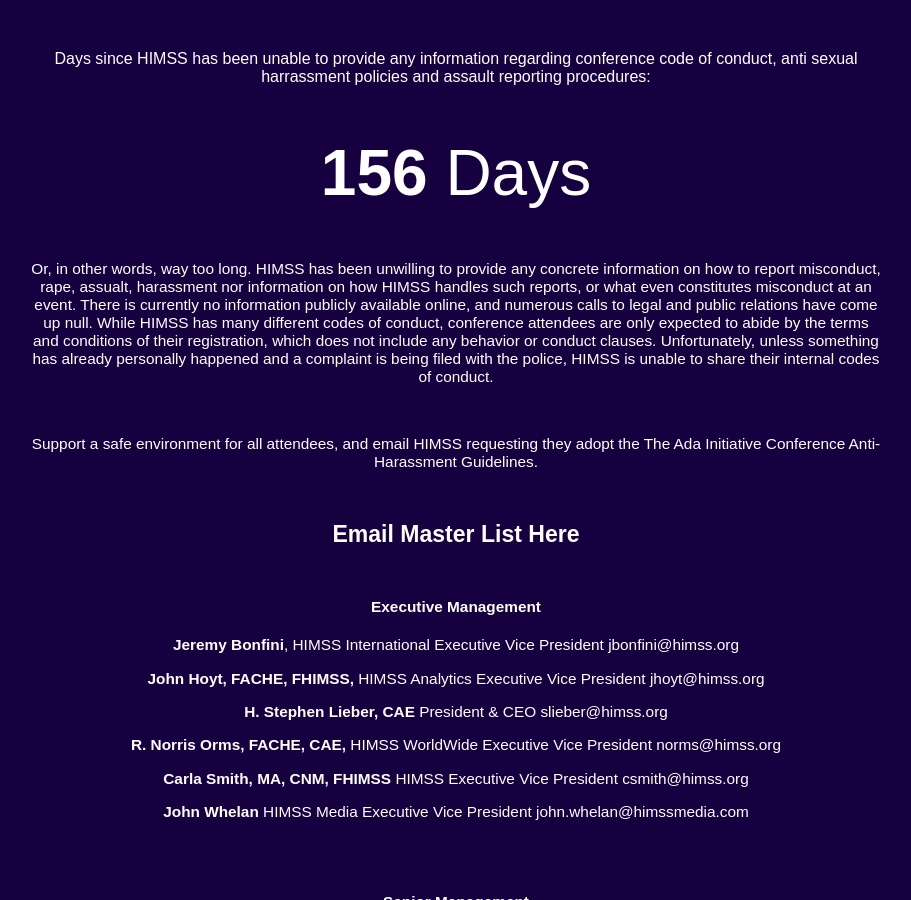
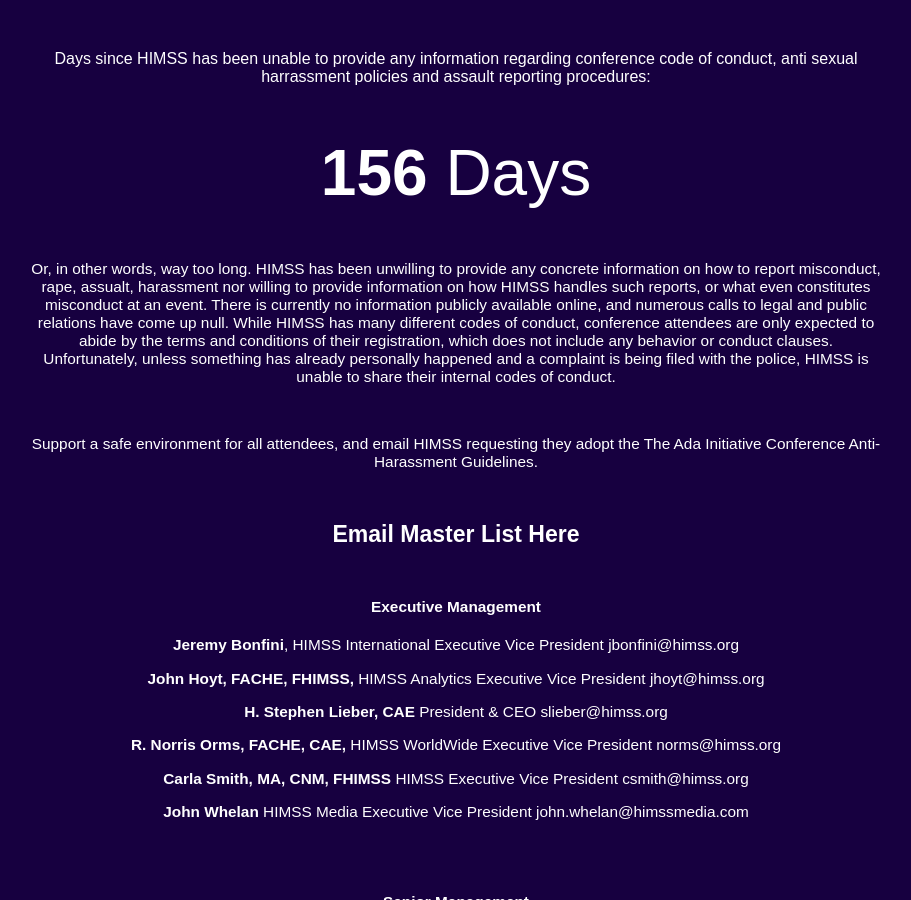
Before and after one commit to laurenstill/laurenstill.github.io, a Jekyll site: the page himssplzrespond.html, which Jekyll copies as it is, in a window 1280 px wide and 900 px high. Shown: the whole window, without its empty margins (184-1095 px from the left). Built offline with Jekyll 4.4.1, drawn with Linux system fonts in a browser that asks for light colours.

Commit message:
Update himssplzrespond.html

```diff
--- a/himssplzrespond.html
+++ b/himssplzrespond.html
@@ -92,7 +92,7 @@
 
 
 <div id="sub">
-<p>Or, in other words, way too long.  HIMSS has been unwilling to provide any concrete information on how to report misconduct, rape, assualt, harassment nor information on how HIMSS handles such reports, or what even constitutes misconduct at an event. There is currently no information publicly available online, and numerous calls to legal and public relations have come up null. While HIMSS has many different codes of conduct, conference attendees are <a href="http://www.himssconference.org/Registration/Content.aspx?ItemNumber=22970">only expected to abide by the terms and conditions of their registration</a>, which does not include any behavior or conduct clauses.  Unfortunately, unless something has already personally happened and a complaint is being filed with the police, HIMSS is unable to share their internal codes of conduct.</p>
+<p>Or, in other words, way too long.  HIMSS has been unwilling to provide any concrete information on how to report misconduct, rape, assualt, harassment nor willing to provide information on how HIMSS handles such reports, or what even constitutes misconduct at an event. There is currently no information publicly available online, and numerous calls to legal and public relations have come up null. While HIMSS has many different codes of conduct, conference attendees are <a href="http://www.himssconference.org/Registration/Content.aspx?ItemNumber=22970">only expected to abide by the terms and conditions of their registration</a>, which does not include any behavior or conduct clauses.  Unfortunately, unless something has already personally happened and a complaint is being filed with the police, HIMSS is unable to share their internal codes of conduct.</p>
 <br>
 <p>Support a safe environment for all attendees, and <a href="mailto:rorenick@himss.org">email HIMSS</a> requesting they adopt the <a href="https://adainitiative.org/what-we-do/conference-policies/">The Ada Initiative Conference Anti-Harassment Guidelines</a>.</p>
 </div>
```
